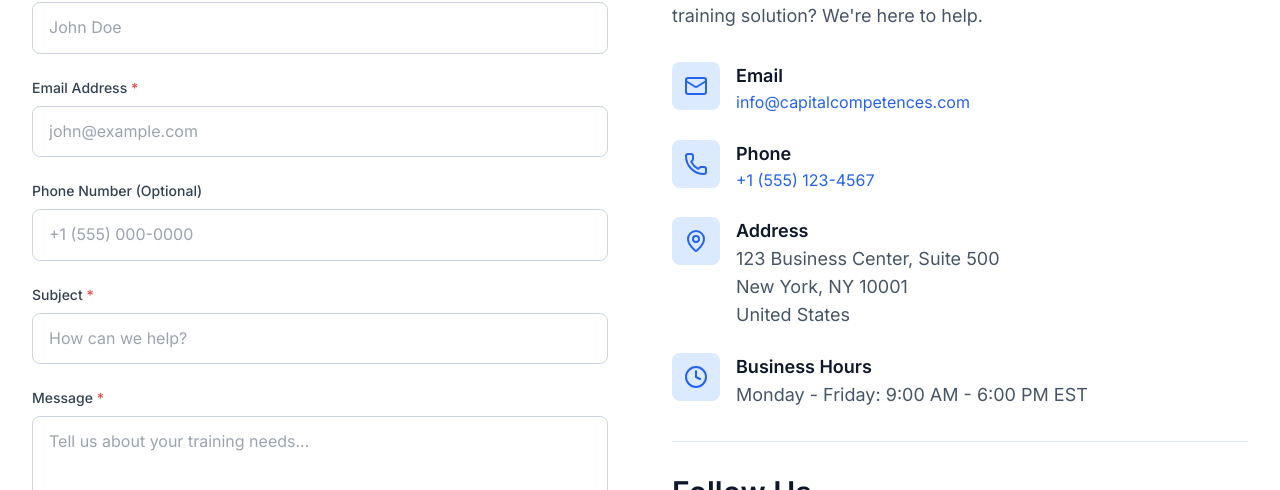
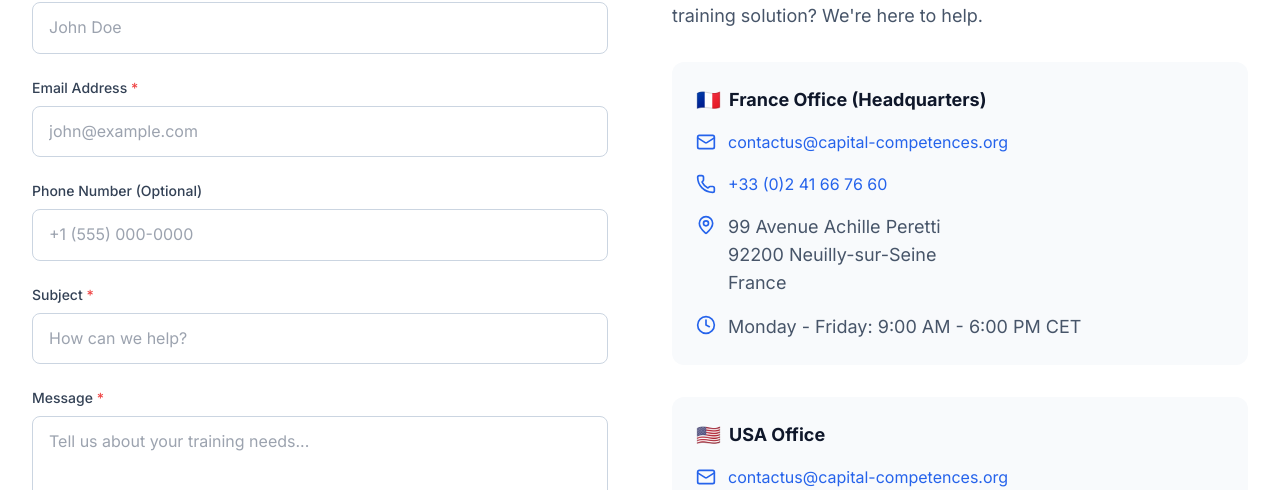
Before and after one commit to nouronrahmouni/CAPITAL-COMPETENCES, a Next.js app: page /en/contact in a window 1280 px wide. Shown: the part 462-952 px from the top of the page. Built offline with nearby package versions, Linux system fonts and the light colour scheme.

Commit message:
Add two office locations (France HQ & USA) to contact page

```diff
--- a/src/app/[locale]/contact/ContactForm.tsx
+++ b/src/app/[locale]/contact/ContactForm.tsx
@@ -209,63 +209,81 @@ export default function ContactForm() {
               {t('info.description')}
             </p>
 
-            <div className="space-y-6">
-              {/* Email */}
-              <div className="flex items-start gap-4">
-                <div className="p-3 bg-primary-100 text-primary-600 rounded-lg">
-                  <Mail className="w-6 h-6" />
-                </div>
-                <div>
-                  <p className="font-semibold text-secondary-900">{useTranslations('common')('email')}</p>
+            {/* France Office */}
+            <div className="mb-8 p-6 bg-secondary-50 rounded-xl">
+              <h3 className="text-lg font-bold text-secondary-900 mb-4 flex items-center gap-2">
+                <span className="text-xl">🇫🇷</span>
+                {t('info.offices.france.title')}
+              </h3>
+              <div className="space-y-4">
+                <div className="flex items-start gap-3">
+                  <Mail className="w-5 h-5 text-primary-600 mt-0.5" />
                   <a
-                    href={`mailto:${t('info.email')}`}
+                    href={`mailto:${t('info.offices.france.email')}`}
                     className="text-primary-600 hover:text-primary-700 transition-colors"
                   >
-                    {t('info.email')}
+                    {t('info.offices.france.email')}
                   </a>
                 </div>
-              </div>
-
-              {/* Phone */}
-              <div className="flex items-start gap-4">
-                <div className="p-3 bg-primary-100 text-primary-600 rounded-lg">
-                  <Phone className="w-6 h-6" />
-                </div>
-                <div>
-                  <p className="font-semibold text-secondary-900">{useTranslations('common')('phone')}</p>
+                <div className="flex items-start gap-3">
+                  <Phone className="w-5 h-5 text-primary-600 mt-0.5" />
                   <a
-                    href={`tel:${t('info.phone')}`}
+                    href={`tel:${t('info.offices.france.phone').replace(/\s/g, '')}`}
                     className="text-primary-600 hover:text-primary-700 transition-colors"
                   >
-                    {t('info.phone')}
+                    {t('info.offices.france.phone')}
                   </a>
                 </div>
-              </div>
-
-              {/* Address */}
-              <div className="flex items-start gap-4">
-                <div className="p-3 bg-primary-100 text-primary-600 rounded-lg">
-                  <MapPin className="w-6 h-6" />
+                <div className="flex items-start gap-3">
+                  <MapPin className="w-5 h-5 text-primary-600 mt-0.5" />
+                  <p className="text-secondary-600 whitespace-pre-line">
+                    {t('info.offices.france.address')}
+                  </p>
                 </div>
-                <div>
-                  <p className="font-semibold text-secondary-900">{useTranslations('common')('address')}</p>
-                  <p className="text-secondary-600 whitespace-pre-line">
-                    {t('info.address')}
+                <div className="flex items-start gap-3">
+                  <Clock className="w-5 h-5 text-primary-600 mt-0.5" />
+                  <p className="text-secondary-600">
+                    {t('info.offices.france.hours')}
                   </p>
                 </div>
               </div>
+            </div>
 
-              {/* Hours */}
-              <div className="flex items-start gap-4">
-                <div className="p-3 bg-primary-100 text-primary-600 rounded-lg">
-                  <Clock className="w-6 h-6" />
+            {/* USA Office */}
+            <div className="mb-8 p-6 bg-secondary-50 rounded-xl">
+              <h3 className="text-lg font-bold text-secondary-900 mb-4 flex items-center gap-2">
+                <span className="text-xl">🇺🇸</span>
+                {t('info.offices.usa.title')}
+              </h3>
+              <div className="space-y-4">
+                <div className="flex items-start gap-3">
+                  <Mail className="w-5 h-5 text-primary-600 mt-0.5" />
+                  <a
+                    href={`mailto:${t('info.offices.usa.email')}`}
+                    className="text-primary-600 hover:text-primary-700 transition-colors"
+                  >
+                    {t('info.offices.usa.email')}
+                  </a>
                 </div>
-                <div>
-                  <p className="font-semibold text-secondary-900">
-                    {t.raw('info.hours').includes('Lundi') ? 'Heures d\'ouverture' : 'Business Hours'}
+                <div className="flex items-start gap-3">
+                  <Phone className="w-5 h-5 text-primary-600 mt-0.5" />
+                  <a
+                    href={`tel:${t('info.offices.usa.phone').replace(/\s/g, '')}`}
+                    className="text-primary-600 hover:text-primary-700 transition-colors"
+                  >
+                    {t('info.offices.usa.phone')}
+                  </a>
+                </div>
+                <div className="flex items-start gap-3">
+                  <MapPin className="w-5 h-5 text-primary-600 mt-0.5" />
+                  <p className="text-secondary-600 whitespace-pre-line">
+                    {t('info.offices.usa.address')}
                   </p>
+                </div>
+                <div className="flex items-start gap-3">
+                  <Clock className="w-5 h-5 text-primary-600 mt-0.5" />
                   <p className="text-secondary-600">
-                    {t('info.hours')}
+                    {t('info.offices.usa.hours')}
                   </p>
                 </div>
               </div>
--- a/src/components/Footer.tsx
+++ b/src/components/Footer.tsx
@@ -75,18 +75,18 @@ export default function Footer() {
             {/* Contact Info */}
             <div className="space-y-3">
               <a
-                href={`mailto:${t('contact.info.email')}`}
+                href={`mailto:${t('contact.info.offices.france.email')}`}
                 className="flex items-center gap-3 text-secondary-400 hover:text-white transition-colors"
               >
                 <Mail className="w-5 h-5" />
-                <span>{t('contact.info.email')}</span>
+                <span>{t('contact.info.offices.france.email')}</span>
               </a>
               <a
-                href={`tel:${t('contact.info.phone')}`}
+                href={`tel:${t('contact.info.offices.france.phone').replace(/\s/g, '')}`}
                 className="flex items-center gap-3 text-secondary-400 hover:text-white transition-colors"
               >
                 <Phone className="w-5 h-5" />
-                <span>{t('contact.info.phone')}</span>
+                <span>{t('contact.info.offices.france.phone')}</span>
               </a>
             </div>
           </div>
--- a/src/messages/en.json
+++ b/src/messages/en.json
@@ -311,10 +311,22 @@
     "info": {
       "title": "Get in Touch",
       "description": "Have questions about our services? Want to discuss a custom training solution? We're here to help.",
-      "email": "info@capitalcompetences.com",
-      "phone": "+1 (555) 123-4567",
-      "address": "123 Business Center, Suite 500\nNew York, NY 10001\nUnited States",
-      "hours": "Monday - Friday: 9:00 AM - 6:00 PM EST"
+      "offices": {
+        "france": {
+          "title": "France Office (Headquarters)",
+          "email": "contactus@capital-competences.org",
+          "phone": "+33 (0)2 41 66 76 60",
+          "address": "99 Avenue Achille Peretti\n92200 Neuilly-sur-Seine\nFrance",
+          "hours": "Monday - Friday: 9:00 AM - 6:00 PM CET"
+        },
+        "usa": {
+          "title": "USA Office",
+          "email": "contactus@capital-competences.org",
+          "phone": "+1 (555) 123-4567",
+          "address": "123 Business Center, Suite 500\nNew York, NY 10001\nUnited States",
+          "hours": "Monday - Friday: 9:00 AM - 6:00 PM EST"
+        }
+      }
     },
     "social": {
       "title": "Follow Us",
--- a/src/messages/fr.json
+++ b/src/messages/fr.json
@@ -311,10 +311,22 @@
     "info": {
       "title": "Entrer en Contact",
       "description": "Vous avez des questions sur nos services ? Vous souhaitez discuter d'une solution de formation personnalisée ? Nous sommes là pour vous aider.",
-      "email": "info@capitalcompetences.com",
-      "phone": "+33 1 23 45 67 89",
-      "address": "123 Centre d'Affaires, Bureau 500\n75001 Paris\nFrance",
-      "hours": "Lundi - Vendredi : 9h00 - 18h00 CET"
+      "offices": {
+        "france": {
+          "title": "Bureau France (Siège Social)",
+          "email": "contactus@capital-competences.org",
+          "phone": "+33 (0)2 41 66 76 60",
+          "address": "99 Avenue Achille Peretti\n92200 Neuilly-sur-Seine\nFrance",
+          "hours": "Lundi - Vendredi : 9h00 - 18h00 CET"
+        },
+        "usa": {
+          "title": "Bureau USA",
+          "email": "contactus@capital-competences.org",
+          "phone": "+1 (555) 123-4567",
+          "address": "123 Business Center, Suite 500\nNew York, NY 10001\nÉtats-Unis",
+          "hours": "Lundi - Vendredi : 9h00 - 18h00 EST"
+        }
+      }
     },
     "social": {
       "title": "Suivez-nous",
```
